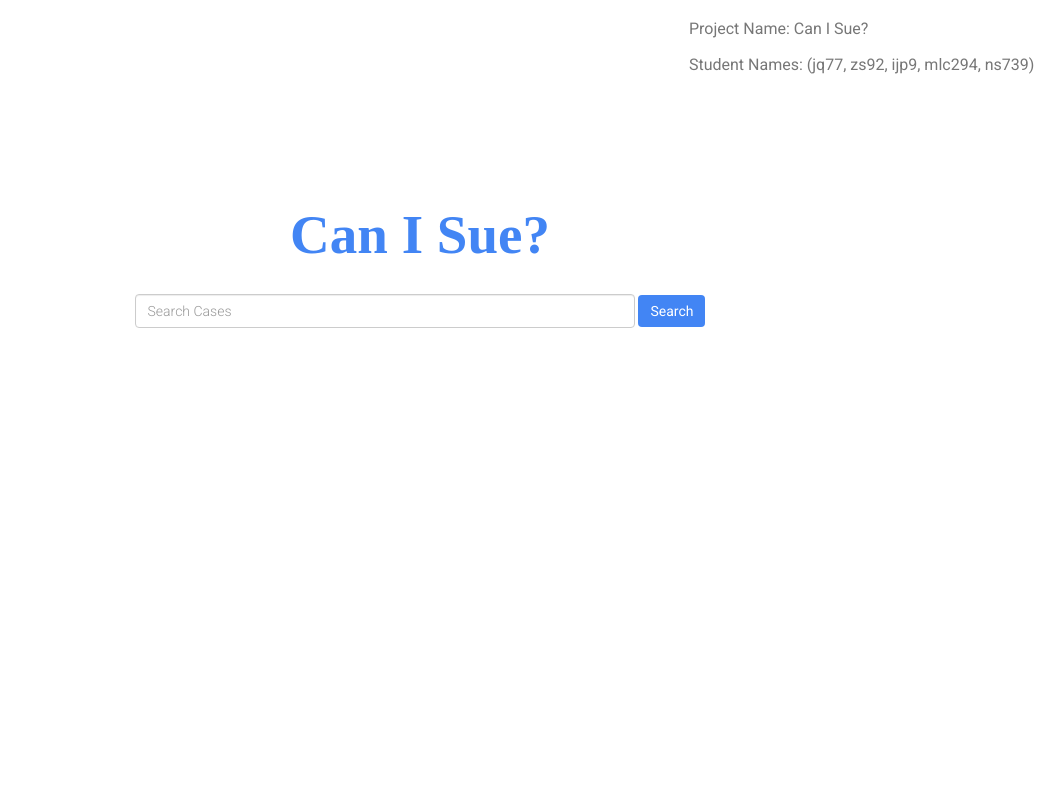
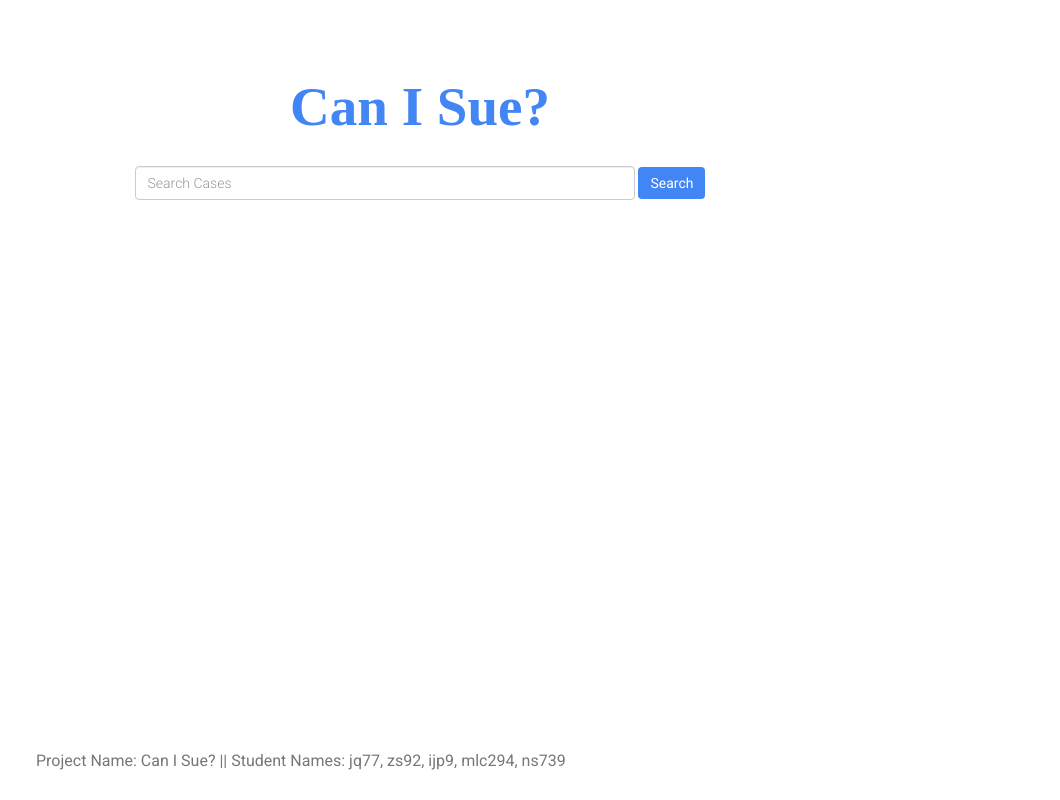
Before and after one commit to JunanQu/CanISue, a Flask app: page / in a window 1280 px wide. Shown: the whole page, without its empty margins (220-1280 px from the left). Run offline with Flask 2, Linux system fonts and the light colour scheme; parts of the project's set-up code (start-up, migrations or seed data) failed here and were passed over; some libraries are stand-ins or nearby versions.

Commit message:
Rearrange text and containers

```diff
--- a/app/static/main.css
+++ b/app/static/main.css
@@ -11,9 +11,16 @@ padding: 20px 0;
 text-align:center;
 }
 body {
-padding-top: 15%;
-padding-bottom: 15px;
+padding-top: 5%;
+padding-bottom: 5%;
 }
+.background-img{
+background-image: url(img/legal1.jpg);
+background-size: cover;
+background-repeat: no-repeat;
+opacity:0.2;
+}
+
 .global-search {
 text-align:center;
 padding:10px;
@@ -37,6 +44,13 @@ border: none
 }
 .step-links a{
 color: #4285F4;
+}
+.bottomcenter{
+  position:absolute;
+  bottom:2%;
+  left:20%;
+  right:20%;
+  /* text-align:center; */
 }
 
 /* ---------------------------------------------------------------------------------- */
@@ -2019,7 +2033,7 @@ body.mobile-nav-active #mobile-nav-toggle {
   margin-right: 20px; }
 
 .feature-area {
-  padding: 150px 0 120px; }
+  padding: 100px 0 120px; }
   @media (max-width: 991px) {
     .feature-area {
       padding: 80px 0px; } }
--- a/app/templates/search.html
+++ b/app/templates/search.html
@@ -16,10 +16,6 @@
 </head>
 
 <body>
-    <div class="topcorner">
-        <p>Project Name: {{ name }}</p>
-        <p>Student Names: ({{ netid }})</p>
-    </div>
     <form class="form-inline global-search">
         <h1 style="font-size: 55px; font-family:Futura; color: #4285F4">
             Can I Sue?
@@ -105,6 +101,9 @@
         {% endif %}
     </section>
     <!-- End-->
+    <div class="bottomcenter">
+        <p>Project Name: {{ name }} || Student Names: {{ netid }}</p>
+    </div>
 </body>
 
 </html>
```
